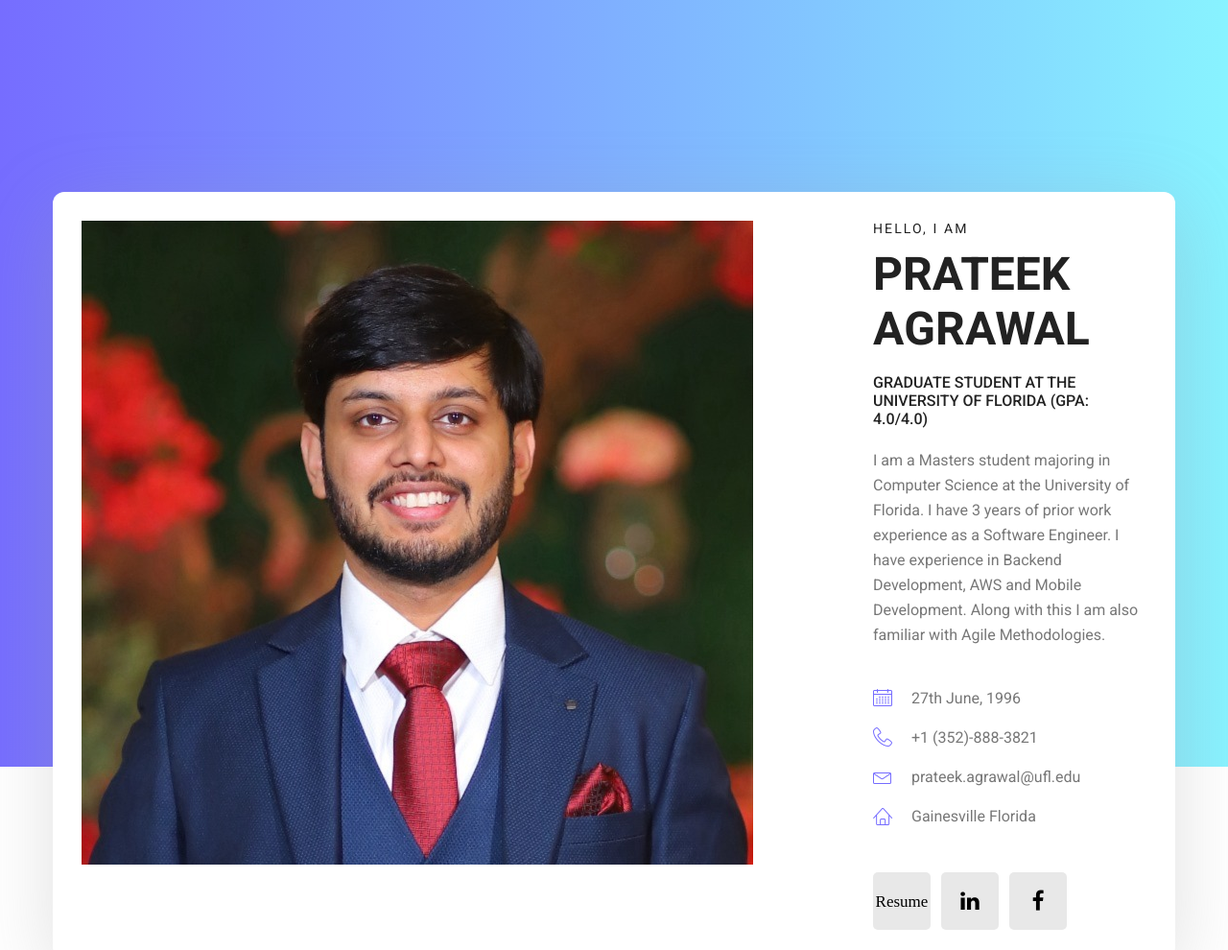
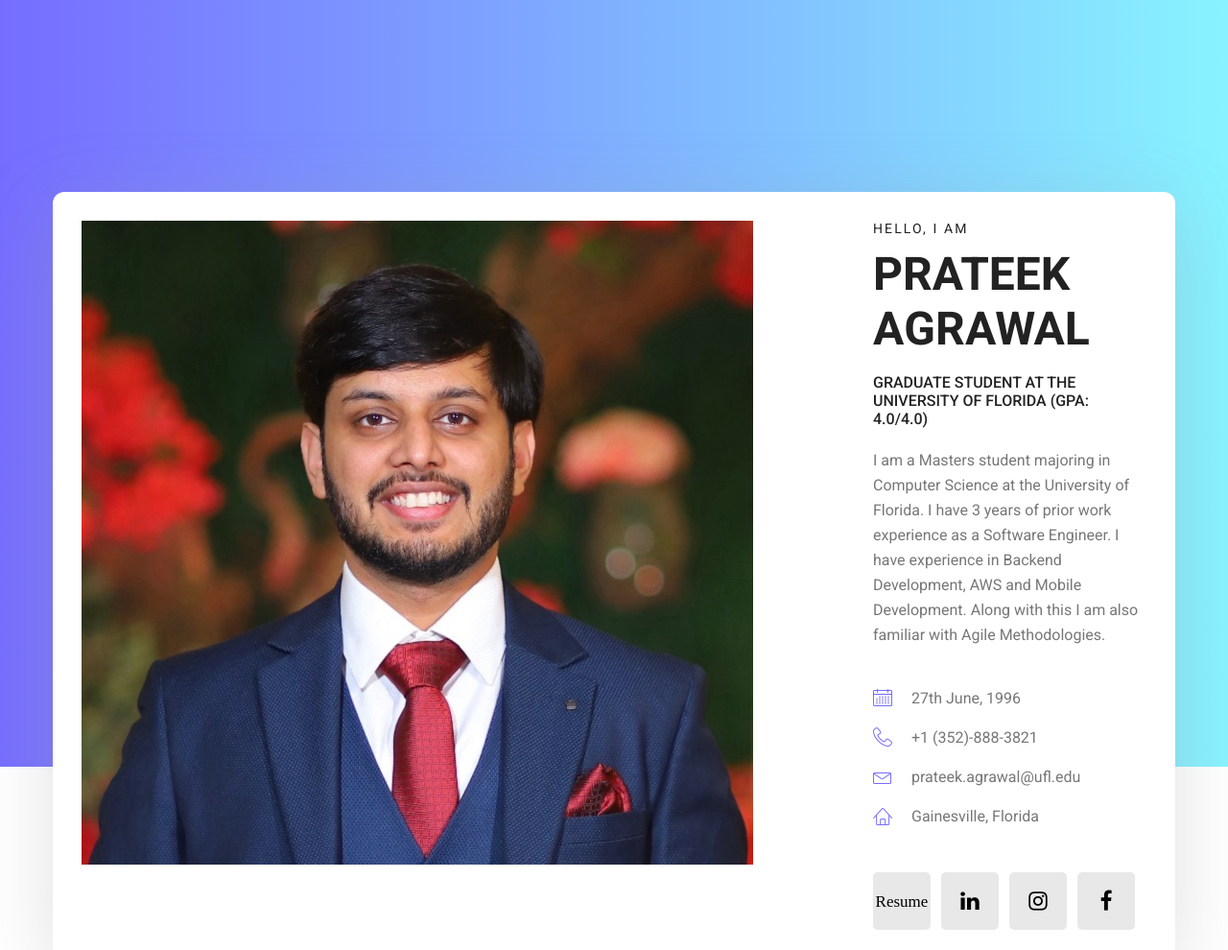
Before and after one commit to prateek270/MyPortfolio, a plain HTML site: page index.html in a window 1280 px wide. Shown: the top 990 px of the page at 96% size. Drawn offline with Linux system fonts and the light colour scheme.

Commit message:
Added instagram account

```diff
--- a/index.html
+++ b/index.html
@@ -80,11 +80,12 @@
 										<li><a href="#"><i class="lnr lnr-calendar-full"></i> 27th June, 1996</a></li>
 										<li><a href="#"><i class="lnr lnr-phone-handset"></i> +1 (352)-888-3821</a></li>
 										<li><a href="#"><i class="lnr lnr-envelope"></i> prateek.agrawal@ufl.edu</a></li>
-										<li><a href="#"><i class="lnr lnr-home"></i> Gainesville Florida</a></li>
+										<li><a href="#"><i class="lnr lnr-home"></i> Gainesville, Florida</a></li>
 									</ul>
 									<ul class="list personal_social">
 										<li><a href="Prateek_Agrawal_Resume.pdf"><i class="fa ">Resume</i></a></li>
 										<li><a href="https://www.linkedin.com/in/prateek270/"><i class="fa fa-linkedin fa-lg"></i></a></li>
+										<li><a href="https://www.instagram.com/prateek_270/"><i class="fa fa-instagram fa-lg"></i></a></li>
 										<li><a href="https://www.facebook.com/prateek.agarwal.7330"><i class="fa fa-facebook fa-lg"></i></a></li>
 									</ul>
 								</div>
```
